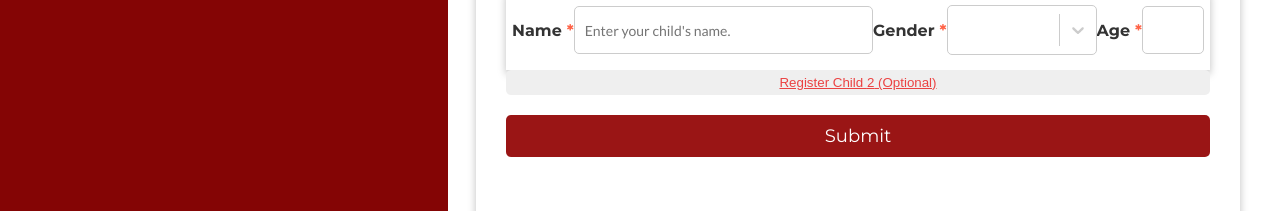
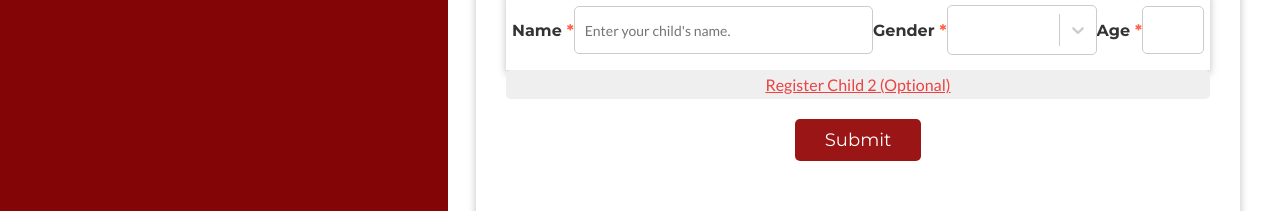
Before and after one commit to riyasai22/Ayla-Frontend, a React (Create React App) app: page /register in a window 1280 px wide. Shown: the part 285-496 px from the top of the page. Built offline with nearby package versions, Linux system fonts and the light colour scheme; the HTML template or start-up script is replaced by a standard one; a web font is replaced by a local one.

Commit message:
CSS changes

```diff
--- a/src/App.css
+++ b/src/App.css
@@ -127,18 +127,21 @@ h2 {
 .form_wrapper form button[type="submit"] {
   background-color: #9a1515;
   color: #ffffff;
-  padding: 10px 20px;
+  padding: 10px 30px;
   border: none;
   border-radius: 5px;
   cursor: pointer;
   font-family: "Montserrat", sans-serif;
   font-size: 18px;
   margin-top: 20px;
+  width: fit-content;
+  align-self: center;
 }
 
 /* Add hover effect to the button */
 .form_wrapper form button[type="submit"]:hover {
   background-color: #c42020;
+  font-weight: 500;
 }
 
 /* Style the "Register Child" button */
@@ -149,6 +152,9 @@ h2 {
   cursor: pointer;
   text-decoration: underline;
   color: rgb(235, 66, 66);
+  font-size: 16px;
+  /* font-style: italic; */
+  font-family: "Lato", sans-serif;
 }
 
 /* Add hover effect to the "Register Child" button */
@@ -233,6 +239,8 @@ label span {
   background: #282c34;
   color: white;
   min-height: 100vh;
+  max-width: 100vw;
+  overflow: hidden;
 }
 
 .invitation_list {
@@ -268,7 +276,7 @@ label span {
   font-weight: 600;
   cursor: pointer;
   color: white;
-  box-shadow: 0px 4px 20px 10px rgb(255, 148, 148);
+  box-shadow: -4px 0px 10px 5px rgb(255, 148, 148);
 }
 .icon {
   margin-right: 10px;
```
